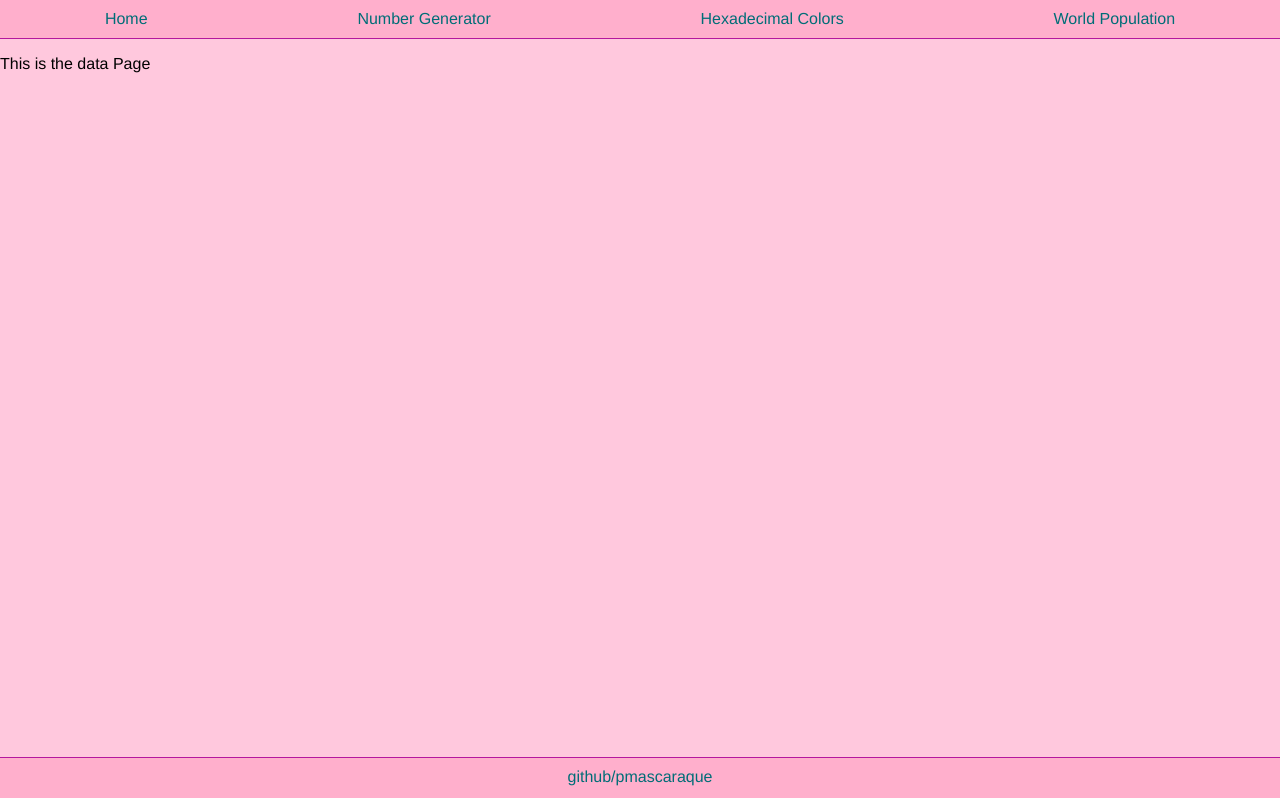
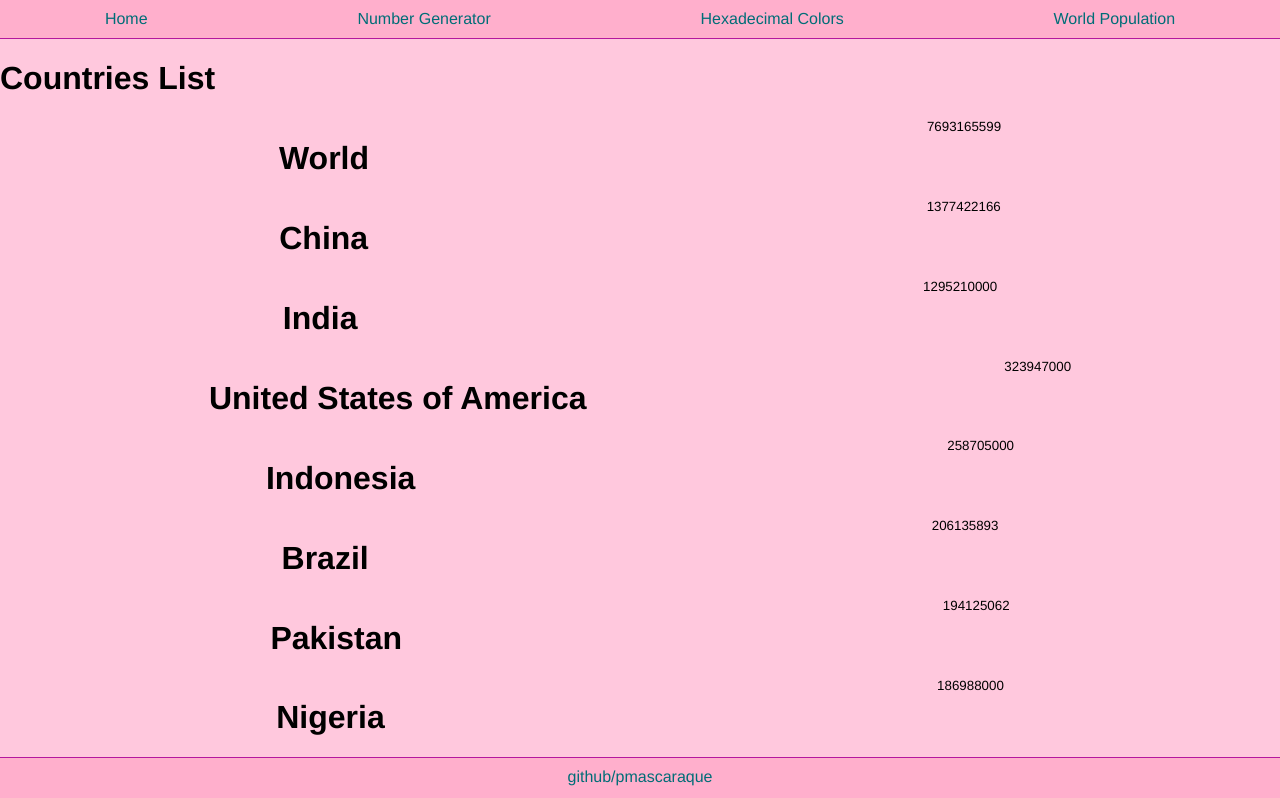
Before and after one commit to pmascaraque/30-days-of-react, a Next.js app in the folder exercises/06_mapping/06/: page /data in a window 1280 px wide. Shown: the top 798 px of the page. Built offline with nearby package versions, Linux system fonts and the light colour scheme.

Commit message:
Added data page functionality and basic styling

```diff
--- a/exercises/06_mapping/06/components/Footer.js
+++ b/exercises/06_mapping/06/components/Footer.js
@@ -2,7 +2,7 @@ import React from "react";
 
 export default function Footer() {
   return (
-    <div class="footer">
+    <div className="footer">
       <a href="https://github.com/pmascaraque">github/pmascaraque</a>
     </div>
   );
--- a/exercises/06_mapping/06/components/Header.js
+++ b/exercises/06_mapping/06/components/Header.js
@@ -3,7 +3,7 @@ import Link from "next/link";
 
 export default function Header() {
   return (
-    <div class="header">
+    <div className="header">
       <Link href="/">
         <a>Home</a>
       </Link>
--- a/exercises/06_mapping/06/pages/data.js
+++ b/exercises/06_mapping/06/pages/data.js
@@ -1,10 +1,49 @@
 import React from "react";
 import Layout from "../components/Layout";
+
+export const countries = [
+  { name: "World", population: 7693165599 },
+  { name: "China", population: 1377422166 },
+  { name: "India", population: 1295210000 },
+  { name: "United States of America", population: 323947000 },
+  { name: "Indonesia", population: 258705000 },
+  { name: "Brazil", population: 206135893 },
+  { name: "Pakistan", population: 194125062 },
+  { name: "Nigeria", population: 186988000 },
+  { name: "Bangladesh", population: 161006790 },
+  { name: "Russian Federation", population: 146599183 },
+  { name: "Japan", population: 126960000 },
+];
+
+const MapNumbers = ({ numbers }) => {
+  // modifying array to array of li JSX
+  const list = numbers.map((number) => <li>{number}</li>);
+  return list;
+};
+
+const Country = ({ country: { name, population } }) => {
+  return (
+    <div className="countrySub">
+      <h1>{name}</h1>
+      <small>{population}</small>
+    </div>
+  );
+};
+
+const Countries = ({ countries }) => {
+  const countryList = countries.map((country) => (
+    <Country key={country.name} country={country} />
+  ));
+  return <div>{countryList}</div>;
+};
 
 function Data() {
   return (
     <Layout>
-      <p>This is the data Page</p>
+      <div>
+        <h1>Countries List</h1>
+        <Countries countries={countries} />
+      </div>
     </Layout>
   );
 }
--- a/exercises/06_mapping/06/styles/index.css
+++ b/exercises/06_mapping/06/styles/index.css
@@ -44,3 +44,9 @@ a:hover{
     padding-top: 10px;
     border-top: 1px #b5179e solid;
 }
+
+.countrySub{
+    text-align: center;
+    display: grid;
+    grid-template-columns: auto auto;
+}
```
Also changed, not shown: exercises/06_mapping/06/pages/numbers.js (+34 -1 lines).
